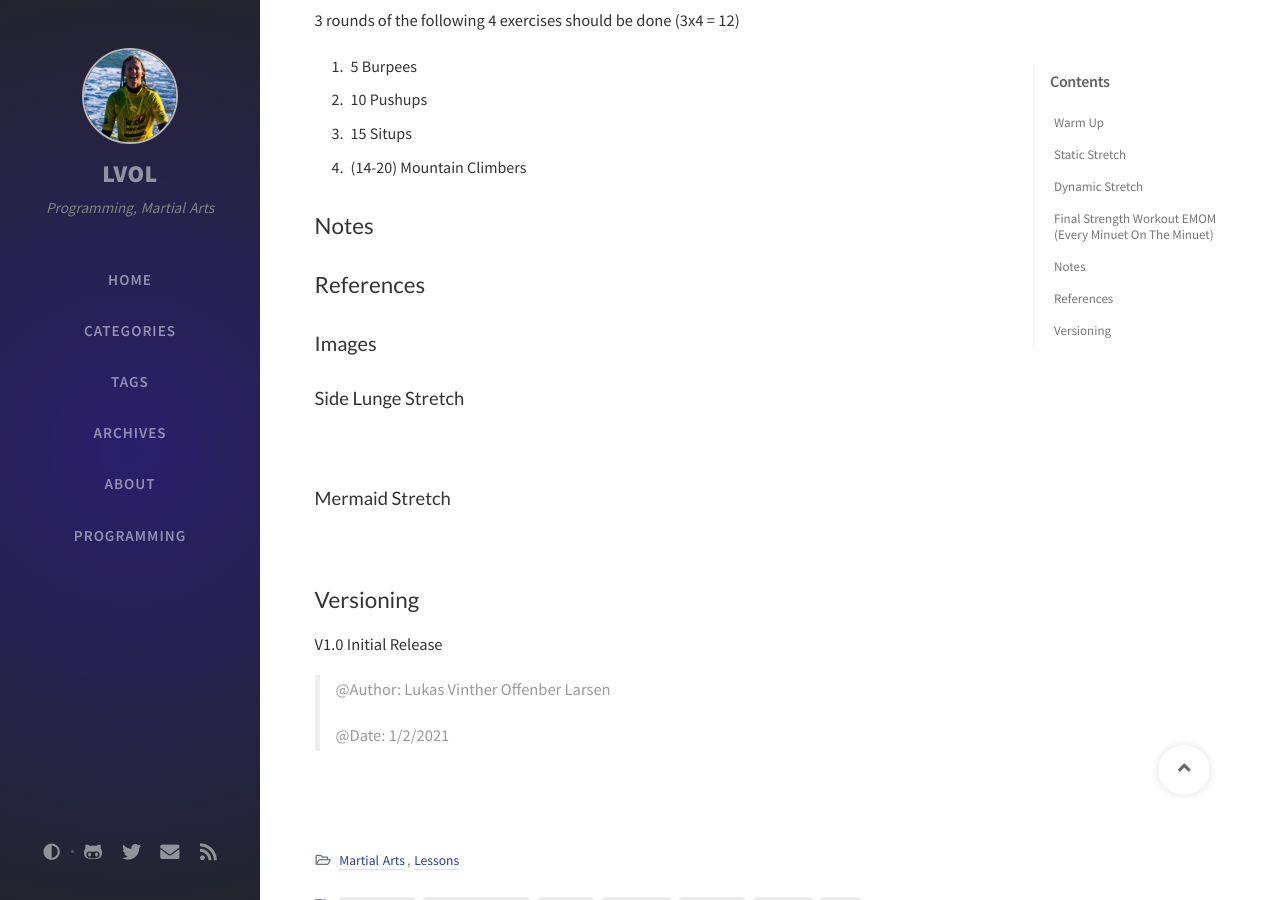
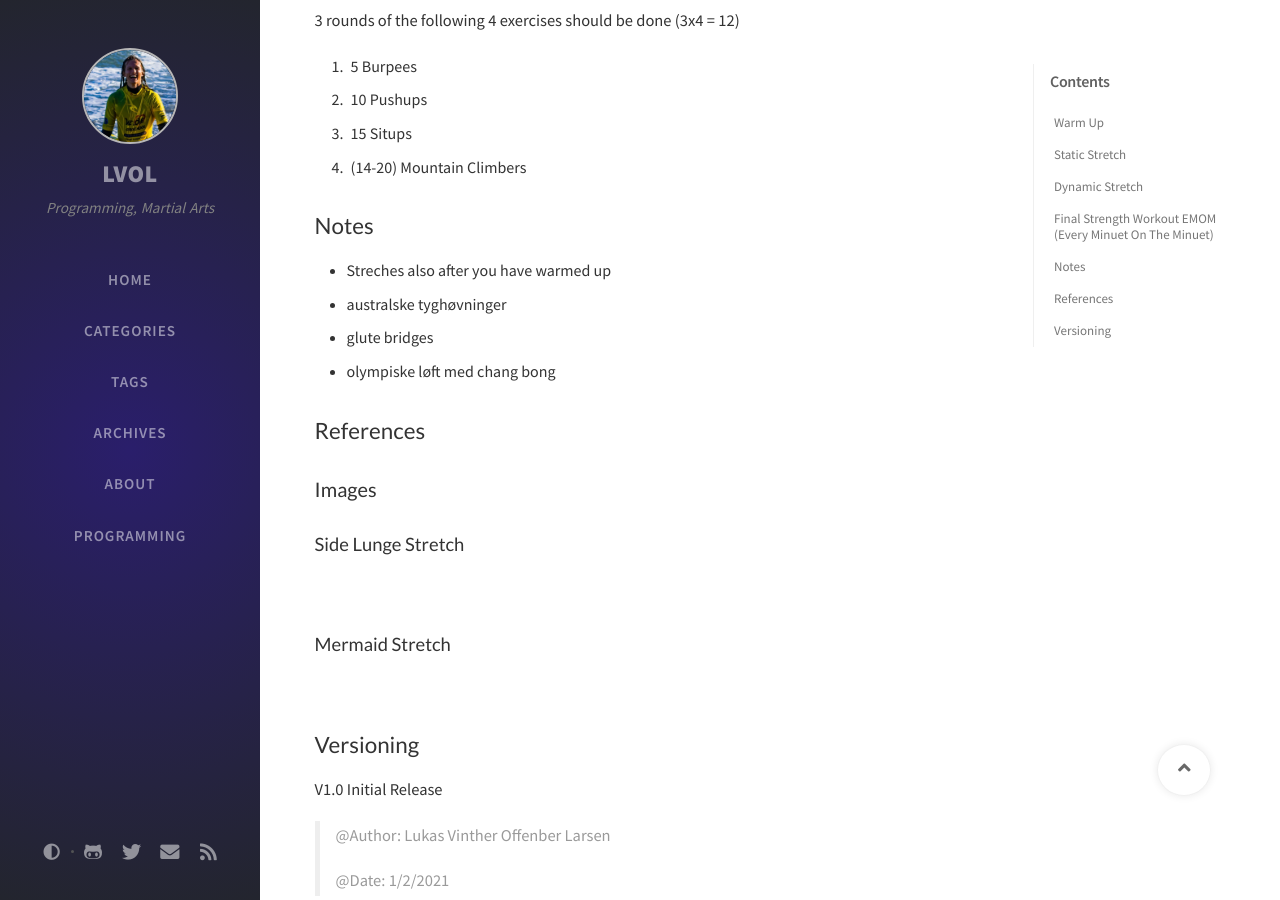
Before and after one commit to LVOL98/LVOL98.github.io, a Jekyll site: the page built from _posts/2021-2-1-Lesson_Stretching_and_Flexibility.md, in a window 1280 px wide and 900 px high, scrolled down 2214 px. Built offline with Jekyll 4.4.1, drawn with Linux system fonts in a browser that asks for light colours; nearby versions of some CDN libraries; comment, search, counter and statistics services are not loaded.

Commit message:
Lesson Done

```diff
--- a/_posts/2021-2-1-Lesson_Stretching_and_Flexibility.md
+++ b/_posts/2021-2-1-Lesson_Stretching_and_Flexibility.md
@@ -84,6 +84,11 @@ meaning that in the first minuet one has to complete 5 burpees and can then take
 
 ## Notes
 
+- Streches also after you have warmed up
+- australske tyghøvninger
+- glute bridges
+- olympiske løft med chang bong
+
 ## References
 
 ### Images
```
